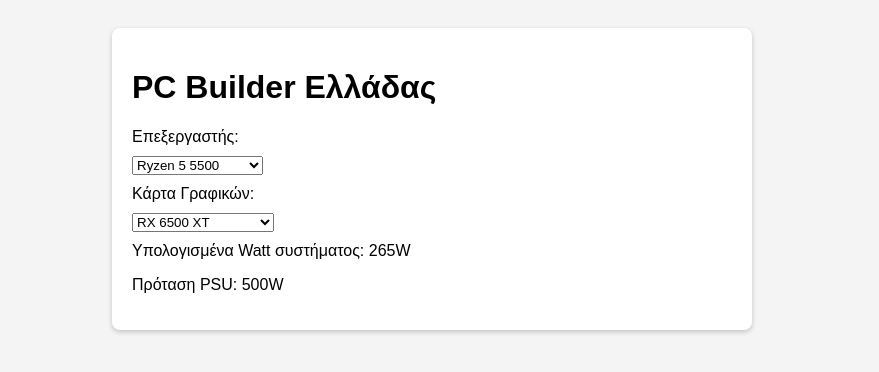
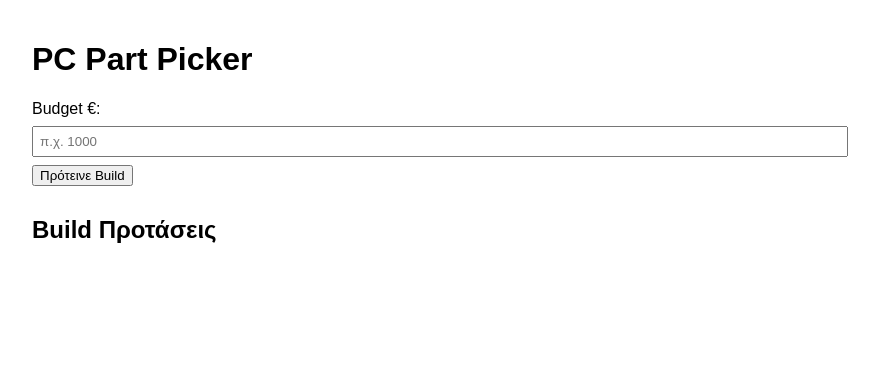
Before and after one commit to pandia6413/the-pc-building-guides, a plain HTML site: page index.html in a window 1280 px wide. Shown: the whole page, without its empty margins (208-1087 px from the left). Drawn offline with Linux system fonts and the light colour scheme.

Commit message:
Update index.html

```diff
--- a/index.html
+++ b/index.html
@@ -1,70 +1,110 @@
 <!DOCTYPE html>
 <html lang="el">
 <head>
-  <meta charset="UTF-8">
-  <title>PC Builder Demo</title>
+  <meta charset="UTF-8" />
+  <title>PC Build Προτάσεις</title>
   <style>
-    body { font-family: Arial; padding: 20px; background: #f4f4f4; }
-    label, select, p { margin-top: 10px; display: block; }
-    .box { background: white; padding: 20px; border-radius: 8px; max-width: 600px; margin: auto; box-shadow: 0 2px 5px rgba(0,0,0,0.2); }
+    body { font-family: sans-serif; padding: 20px; max-width: 800px; margin: auto; }
+    select, input { padding: 6px; margin: 8px 0; width: 100%; }
+    h2, h3 { margin-top: 30px; }
+    .part { margin-bottom: 12px; }
+    .build { padding: 10px; border: 1px solid #ccc; margin-top: 15px; border-radius: 6px; background: #f9f9f9; }
   </style>
 </head>
 <body>
-  <div class="box">
-    <h1>PC Builder Ελλάδας</h1>
+  <h1>PC Part Picker</h1>
 
-    <label for="cpu">Επεξεργαστής:</label>
-    <select id="cpu">
-      <option value="65">Ryzen 5 5500</option>
-      <option value="65">Ryzen 5 5600</option>
-      <option value="105">Ryzen 5 9600X</option>
-      <option value="105">Ryzen 7 7700X</option>
-      <option value="120">Ryzen 7 7800X3D</option>
-      <option value="120">Ryzen 5 9800X3D</option>
-    </select>
+  <label for="budget">Budget €:</label>
+  <input type="number" id="budget" placeholder="π.χ. 1000">
+  <button onclick="suggestBuilds()">Πρότεινε Build</button>
 
-    <label for="gpu">Κάρτα Γραφικών:</label>
-    <select id="gpu">
-      <option value="100">RX 6500 XT</option>
-      <option value="130">RX 6600</option>
-      <option value="160">RX 7600 XT</option>
-      <option value="180">RX 9060 XT (16GB)</option>
-      <option value="220">RTX 5070</option>
-      <option value="250">RTX 5070 Ti</option>
-      <option value="300">RX 9070 XT</option>
-      <option value="350">RTX 5080</option>
-    </select>
+  <h2>Build Προτάσεις</h2>
+  <div id="suggestions"></div>
 
-    <p id="wattage"></p>
-    <p id="psu"></p>
+  <script>
+    const parts = {
+      cpu: [
+        { name: "Ryzen 5 5500", price: 90, socket: "AM4", watt: 65 },
+        { name: "Ryzen 5 5600", price: 120, socket: "AM4", watt: 65 },
+        { name: "Ryzen 5 9600X", price: 220, socket: "AM5", watt: 95 },
+        { name: "Ryzen 7 7700X", price: 280, socket: "AM5", watt: 105 },
+        { name: "Ryzen 7 7800X3D", price: 370, socket: "AM5", watt: 120 },
+        { name: "Ryzen 5 9800X3D", price: 450, socket: "AM5", watt: 125 }
+      ],
+      gpu: [
+        { name: "RX 6500 XT", price: 130, watt: 100 },
+        { name: "RX 6600", price: 170, watt: 132 },
+        { name: "RX 7600 XT", price: 250, watt: 160 },
+        { name: "RX 9060 XT (16GB)", price: 360, watt: 170 },
+        { name: "RTX 5070", price: 430, watt: 200 },
+        { name: "RTX 5070 Ti", price: 490, watt: 220 },
+        { name: "RX 9070 XT", price: 530, watt: 240 },
+        { name: "RTX 5080", price: 650, watt: 280 }
+      ],
+      ram: [
+        { name: "16GB DDR4", price: 55, type: "DDR4" },
+        { name: "32GB DDR4", price: 95, type: "DDR4" },
+        { name: "16GB DDR5", price: 70, type: "DDR5" },
+        { name: "32GB DDR5", price: 110, type: "DDR5" }
+      ],
+      motherboard: [
+        { name: "B550 AM4", price: 100, socket: "AM4", ramType: "DDR4" },
+        { name: "X570 AM4", price: 130, socket: "AM4", ramType: "DDR4" },
+        { name: "B650 AM5", price: 140, socket: "AM5", ramType: "DDR5" },
+        { name: "X670 AM5", price: 190, socket: "AM5", ramType: "DDR5" }
+      ],
+      psu: [
+        { name: "550W Bronze", price: 70, watt: 550 },
+        { name: "650W Bronze", price: 85, watt: 650 },
+        { name: "750W Gold", price: 110, watt: 750 }
+      ],
+      storage: [
+        { name: "SSD 500GB", price: 45 },
+        { name: "SSD 1TB", price: 75 },
+        { name: "SSD 2TB", price: 120 }
+      ]
+    };
 
-    <script>
-      const cpu = document.getElementById("cpu");
-      const gpu = document.getElementById("gpu");
-      const wattage = document.getElementById("wattage");
-      const psu = document.getElementById("psu");
+    function suggestBuilds() {
+      const budget = parseFloat(document.getElementById("budget").value);
+      const builds = [];
 
-      function update() {
-        const cpuW = parseInt(cpu.value);
-        const gpuW = parseInt(gpu.value);
-        const totalW = cpuW + gpuW + 100; // +100 για υπόλοιπα parts
-
-        wattage.textContent = "Υπολογισμένα Watt συστήματος: " + totalW + "W";
-
-        let psuSuggestion;
-        if (totalW <= 450) psuSuggestion = "Πρόταση PSU: 500W";
-        else if (totalW <= 550) psuSuggestion = "Πρόταση PSU: 600W";
-        else if (totalW <= 650) psuSuggestion = "Πρόταση PSU: 700W";
-        else psuSuggestion = "Πρόταση PSU: 850W+";
-
-        psu.textContent = psuSuggestion;
+      for (let cpu of parts.cpu) {
+        for (let gpu of parts.gpu) {
+          for (let mb of parts.motherboard.filter(m => m.socket === cpu.socket)) {
+            for (let ram of parts.ram.filter(r => r.type === mb.ramType)) {
+              for (let ssd of parts.storage) {
+                const power = cpu.watt + gpu.watt + 100;
+                const psu = parts.psu.find(p => p.watt >= power * 1.2);
+                if (!psu) continue;
+                const total = cpu.price + gpu.price + mb.price + ram.price + ssd.price + psu.price;
+                if (total <= budget) {
+                  builds.push({ cpu, gpu, mb, ram, ssd, psu, total });
+                }
+              }
+            }
+          }
+        }
       }
 
-      cpu.addEventListener("change", update);
-      gpu.addEventListener("change", update);
+      const container = document.getElementById("suggestions");
+      container.innerHTML = builds.length === 0 ? "<p>Δεν βρέθηκαν builds για το budget.</p>" : "";
 
-      update(); // αρχικό update
-    </script>
-  </div>
+      builds.sort((a, b) => a.total - b.total).slice(0, 5).forEach(build => {
+        const b = document.createElement("div");
+        b.className = "build";
+        b.innerHTML = `
+          <strong>Build με σύνολο: €${build.total}</strong><br>
+          CPU: ${build.cpu.name}<br>
+          GPU: ${build.gpu.name}<br>
+          Motherboard: ${build.mb.name}<br>
+          RAM: ${build.ram.name}<br>
+          Storage: ${build.ssd.name}<br>
+          PSU: ${build.psu.name} (${build.psu.watt}W)
+        `;
+        container.appendChild(b);
+      });
+    }
+  </script>
 </body>
 </html>
```
